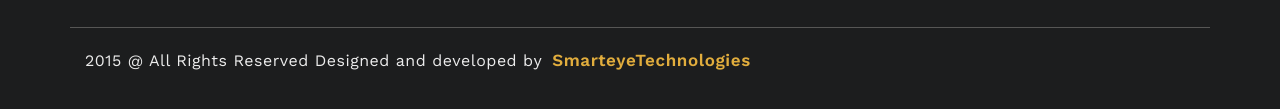
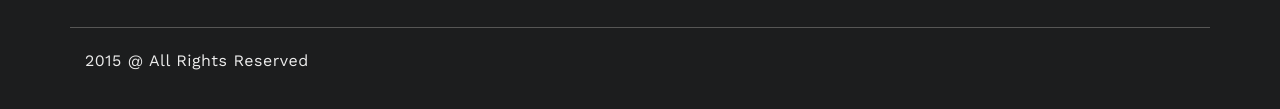
Before and after one commit to allstarrtech/lawyer-3, a plain HTML site: page about-us.html in a window 1280 px wide. Shown: the part 2252-2361 px from the top of the page. Drawn offline with nearby package versions, Linux system fonts and the light colour scheme.

Commit message:
Update about-us.html

```diff
--- a/about-us.html
+++ b/about-us.html
@@ -291,7 +291,7 @@
                     <div class="row _pl_we_sq">
                         <div class="col-12">
                             <div class="last-01">
-                                <p>2015 @ All Rights Reserved Designed and developed by<span>SmarteyeTechnologies</span></p>
+                                <p>2015 @ All Rights Reserved<span></span></p>
                             </div>
                         </div>
                     </div>
```
